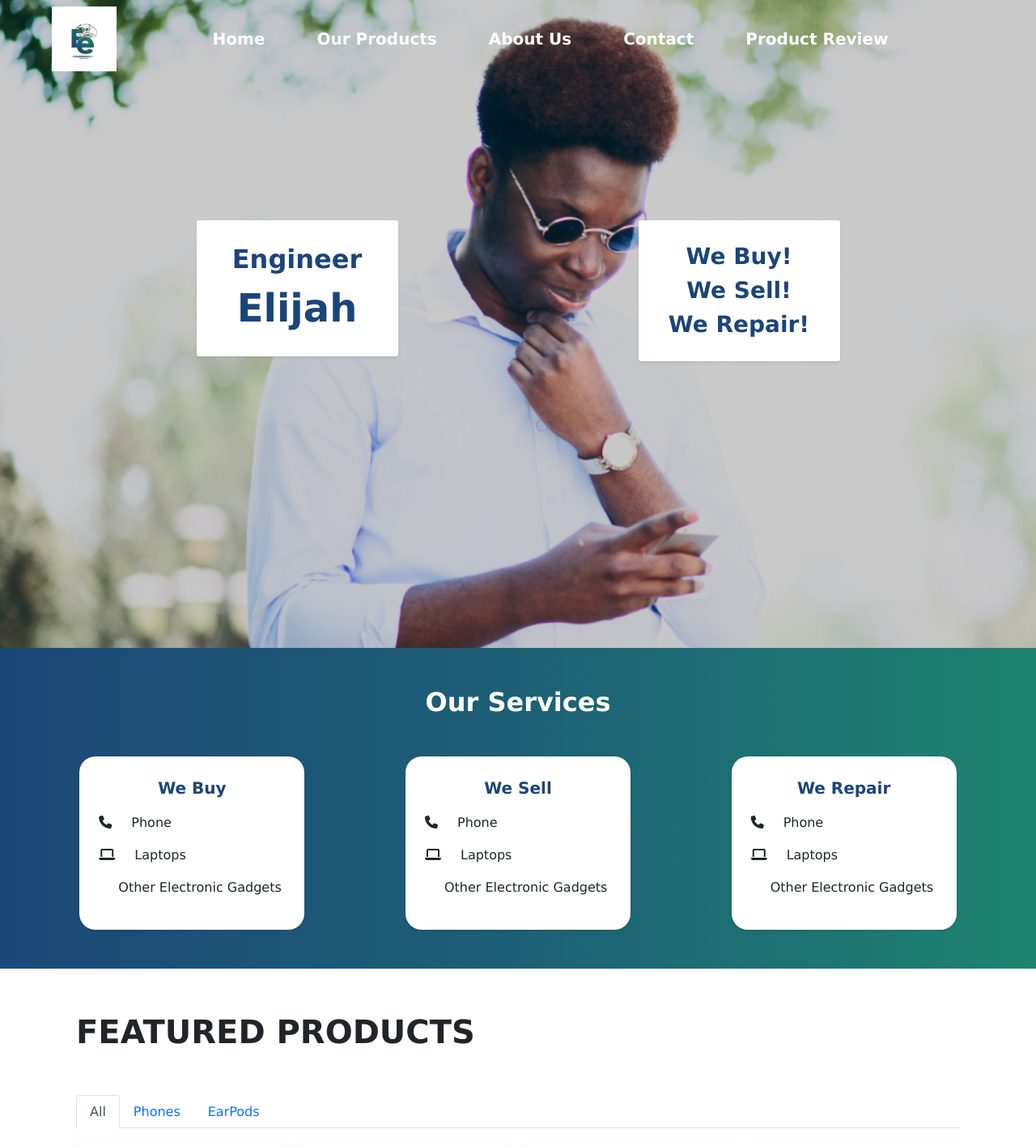
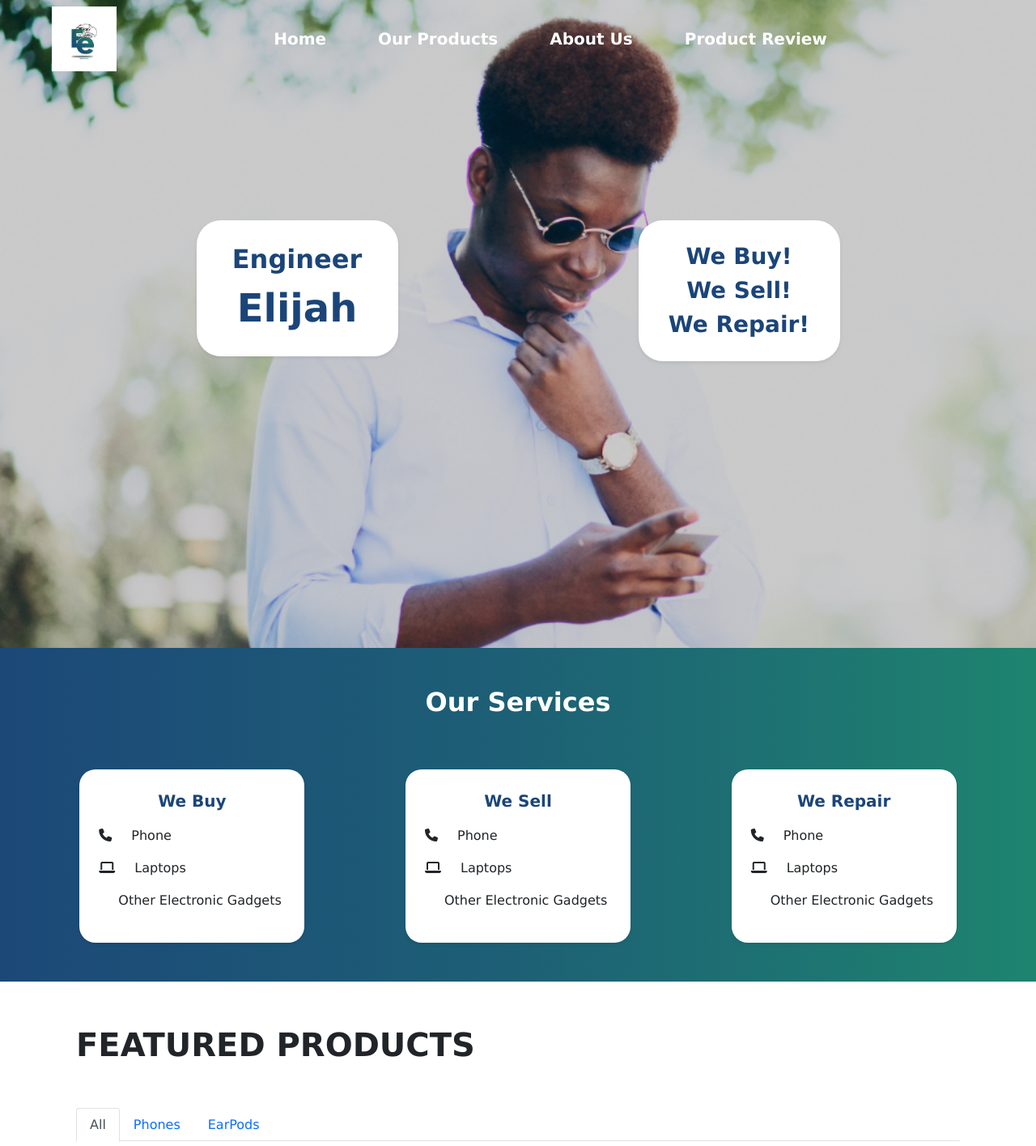
Before and after one commit to Agboola12/E-commerce-Computing-Frontend, a React (Vite) app: page / in a window 1280 px wide. Shown: the top 1415 px of the page at 81% size. Built offline with nearby package versions, Linux system fonts and the light colour scheme; some icons are missing.

Commit message:
wip on the project

```diff
--- a/src/user/Home.jsx
+++ b/src/user/Home.jsx
@@ -14,8 +14,8 @@ const Home = () => {
       <div id={style.header}>
         <nav className="navbar navbar-expand-lg navbar-light">
           <img src={logo} alt='jjkbd' width='80px' className='ml-5' />
-          <button className="navbar-toggler" type="button" data-toggle="collapse" data-target="#navbarNav" aria-controls="navbarNav" aria-expanded="false" aria-label="Toggle navigation">
-            <span className="navbar-toggler-icon"></span>
+          <button className="navbar-toggler bg-white btn-white" type="button" data-toggle="collapse" data-target="#navbarNav" aria-controls="navbarNav" aria-expanded="false" aria-label="Toggle navigation">
+            <span className="navbar-toggler-icon "></span>
           </button>
           <div className="collapse navbar-collapse" id="navbarNav">
             <ul className="navbar-nav mx-auto fw-bold fs-5">
@@ -28,9 +28,9 @@ const Home = () => {
               <li className="nav-item active list-line-item mr-5 ">
                 <Link to="/about" className="nav-link active text-center  text-white">About Us</Link>
               </li>
-              <li className="nav-item dropdown list-line-item mr-5 " >
+              {/* <li className="nav-item dropdown list-line-item mr-5 " >
                 <Link to="/contact" className="nav-link active text-center text-white">Contact </Link>
-              </li>
+              </li> */}
               <li className="nav-item dropdown list-line-item mr-5 " >
                 <Link to="/review" className="nav-link active text-center text-white">Product Review </Link>
               </li>
@@ -39,14 +39,14 @@ const Home = () => {
         </nav>
         <div className='container mx-auto text-center' id={style.text}>
           <div className='row mx-auto text-center'>
-            <div className='col-lg-3 mx-auto mt-3'>
-              <div className='shadow-sm rounded-sm bg-white p-4'>
+            <div className='col-lg-3 mx-auto mt-3' >
+              <div className='shadow-sm bg-white p-4' style={{borderRadius:'30px'}}>
                 <small className='fs-2 fw-bold'>Engineer</small><br />
                 <small className=' fw-bold' style={{ fontSize: '3em' }}>Elijah</small>
               </div>
             </div>
-            <div className='col-lg-3 mx-auto mt-3'>
-              <div className='shadow-sm rounded-sm bg-white p-4'>
+            <div className='col-lg-3 mx-auto mt-3' >
+              <div className='shadow-sm bg-white p-4' style={{borderRadius:'30px'}}>
                 <small className='fw-bold fs-3'>We Buy!</small><br />
                 <small className='fw-bold fs-3'>We Sell!</small><br />
                 <small className='fw-bold fs-3'>We Repair!</small>
@@ -60,25 +60,25 @@ const Home = () => {
 
           <p className='h2 fw-bold text-white text-center mb-5'>Our Services</p>
           <div className='row text-dark'>
-            <div className='col-lg-3 mx-auto'>
+            <div className='col-lg-3 mx-auto mt-3'>
               <div className='bg-white p-4 shadow-sm' style={{borderRadius:'20px'}}>
-                <p className='fw-bold fs-5 text-center' style={{color:'#1B4579'}}>We Buy</p>
+                <p className='fw-bold fs-5 text-center ' style={{color:'#1B4579'}}>We Buy</p>
                 <p><i className='fa fa-phone mr-4'></i>Phone</p>
                 <p><i className='fa fa-laptop mr-4'></i>Laptops</p>
                 <p><i className='fa fa-gadgets mr-4'></i>Other Electronic Gadgets</p>
               </div>
             </div>
-            <div className='col-lg-3 mx-auto'>
+            <div className='col-lg-3 mx-auto mt-3'>
               <div className='bg-white p-4 shadow-sm' style={{borderRadius:'20px'}}>
-                <p className='fw-bold fs-5 text-center' style={{color:'#1B4579'}}>We Sell</p>
+                <p className='fw-bold fs-5 text-center ' style={{color:'#1B4579'}}>We Sell</p>
                 <p><i className='fa fa-phone mr-4'></i>Phone</p>
                 <p><i className='fa fa-laptop mr-4'></i>Laptops</p>
                 <p><i className='fa fa-gadgets mr-4'></i>Other Electronic Gadgets</p>
               </div>
             </div>
-            <div className='col-lg-3 mx-auto'>
+            <div className='col-lg-3 mx-auto mt-3'>
               <div className='bg-white p-4 shadow-sm' style={{borderRadius:'20px'}}>
-                <p className='fw-bold fs-5 text-center' style={{color:'#1B4579'}}>We Repair</p>
+                <p className='fw-bold fs-5 text-center ' style={{color:'#1B4579'}}>We Repair</p>
                 <p><i className='fa fa-phone mr-4'></i>Phone</p>
                 <p><i className='fa fa-laptop mr-4'></i>Laptops</p>
                 <p><i className='fa fa-gadgets mr-4'></i>Other Electronic Gadgets</p>
```
